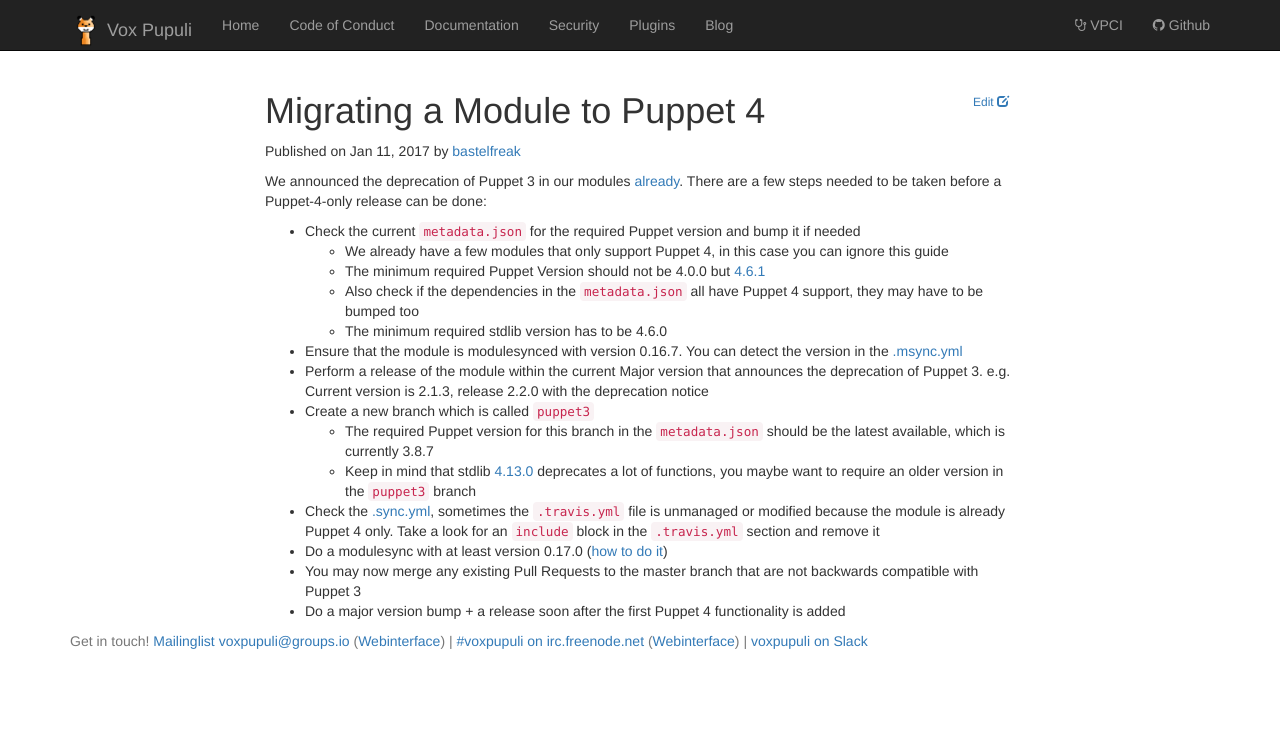
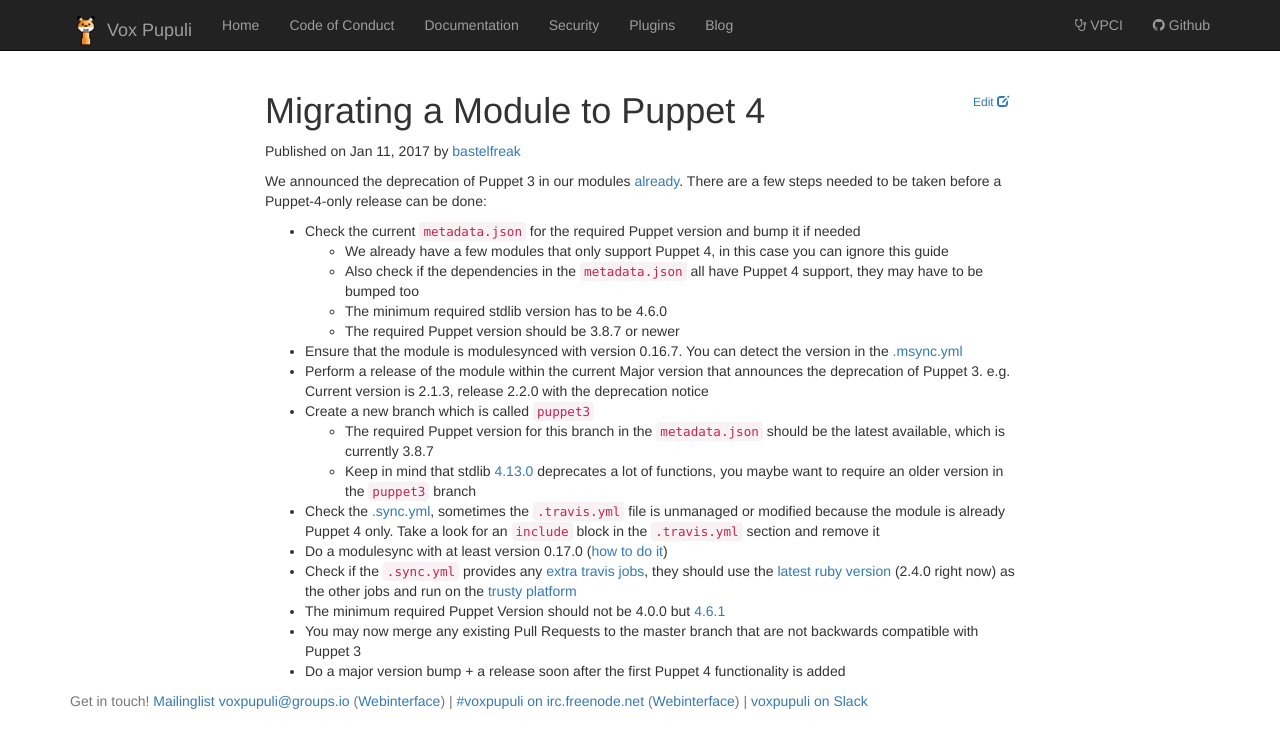
Before and after one commit to voxpupuli/voxpupuli.github.io, a Jekyll site: the page built from _posts/2017-01-11-migrating-to-puppet4.md, in a window 1280 px wide. Shown: the top 748 px of the page. Built offline with Jekyll 4.4.1, drawn with Linux system fonts in a browser that asks for light colours; nearby versions of some CDN libraries.

Commit message:
add note about extra beaker jobs and correct puppet version

```diff
--- a/_posts/2017-01-11-migrating-to-puppet4.md
+++ b/_posts/2017-01-11-migrating-to-puppet4.md
@@ -13,9 +13,9 @@
 
 * Check the current `metadata.json` for the required Puppet version and bump it if needed
   * We already have a few modules that only support Puppet 4, in this case you can ignore this guide
-  * The minimum required Puppet Version should not be 4.0.0 but [4.6.1](https://github.com/voxpupuli/community-triage/blob/master/modules/notes/2017-01-05.md#discussion)
   * Also check if the dependencies in the `metadata.json` all have Puppet 4 support, they may have to be bumped too
   * The minimum required stdlib version has to be 4.6.0
+  * The required Puppet version should be 3.8.7 or newer
 * Ensure that the module is modulesynced with version 0.16.7. You can detect the version in the [.msync.yml](https://github.com/voxpupuli/puppet-zabbix/blob/master/.msync.yml)
 * Perform a release of the module within the current Major version that announces the deprecation of Puppet 3. e.g. Current version is 2.1.3, release 2.2.0 with the deprecation notice
 * Create a new branch which is called `puppet3`
@@ -23,5 +23,7 @@
   * Keep in mind that stdlib [4.13.0](https://forge.puppet.com/puppetlabs/stdlib/changelog#supported-release-4130) deprecates a lot of functions, you maybe want to require an older version in the `puppet3` branch
 * Check the [.sync.yml](https://github.com/voxpupuli/puppet-tea/blob/e49d6d1ce8ba71c2123edf9fae45cde19e603ec3/.sync.yml#L3-L17), sometimes the `.travis.yml` file is unmanaged or modified because the module is already Puppet 4 only. Take a look for an `include` block in the `.travis.yml` section and remove it
 * Do a modulesync with at least version 0.17.0 ([how to do it](https://github.com/voxpupuli/modulesync_config#how-to-use-it))
+* Check if the `.sync.yml` provides any [extra travis jobs](https://github.com/voxpupuli/puppet-jira/blob/master/.sync.yml#L4), they should use the [latest ruby version](https://github.com/voxpupuli/puppet-jira/blob/master/.sync.yml#L5) (2.4.0 right now) as the other jobs and run on the [trusty platform](https://github.com/voxpupuli/puppet-jira/blob/master/.sync.yml#L10)
+* The minimum required Puppet Version should not be 4.0.0 but [4.6.1](https://github.com/voxpupuli/community-triage/blob/master/modules/notes/2017-01-05.md#discussion)
 * You may now merge any existing Pull Requests to the master branch that are not backwards compatible with Puppet 3
 * Do a major version bump + a release soon after the first Puppet 4 functionality is added
```
